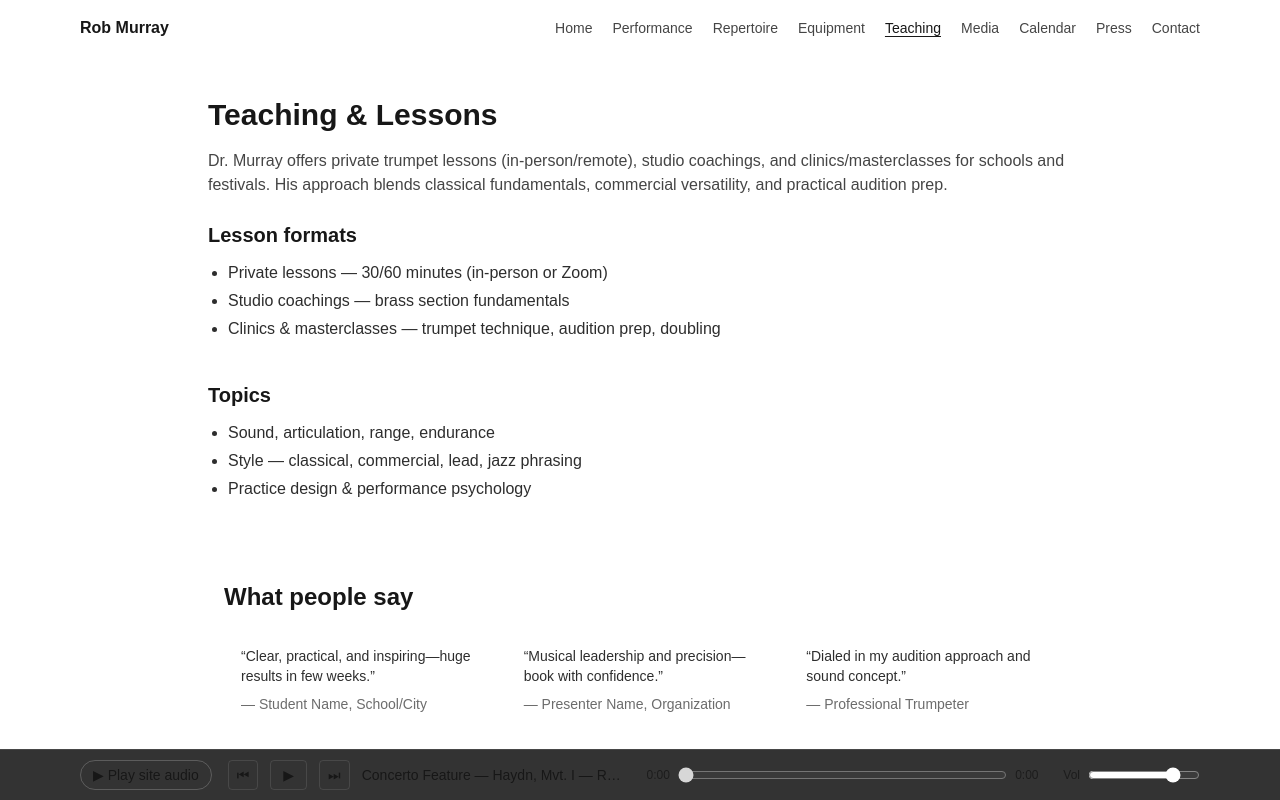
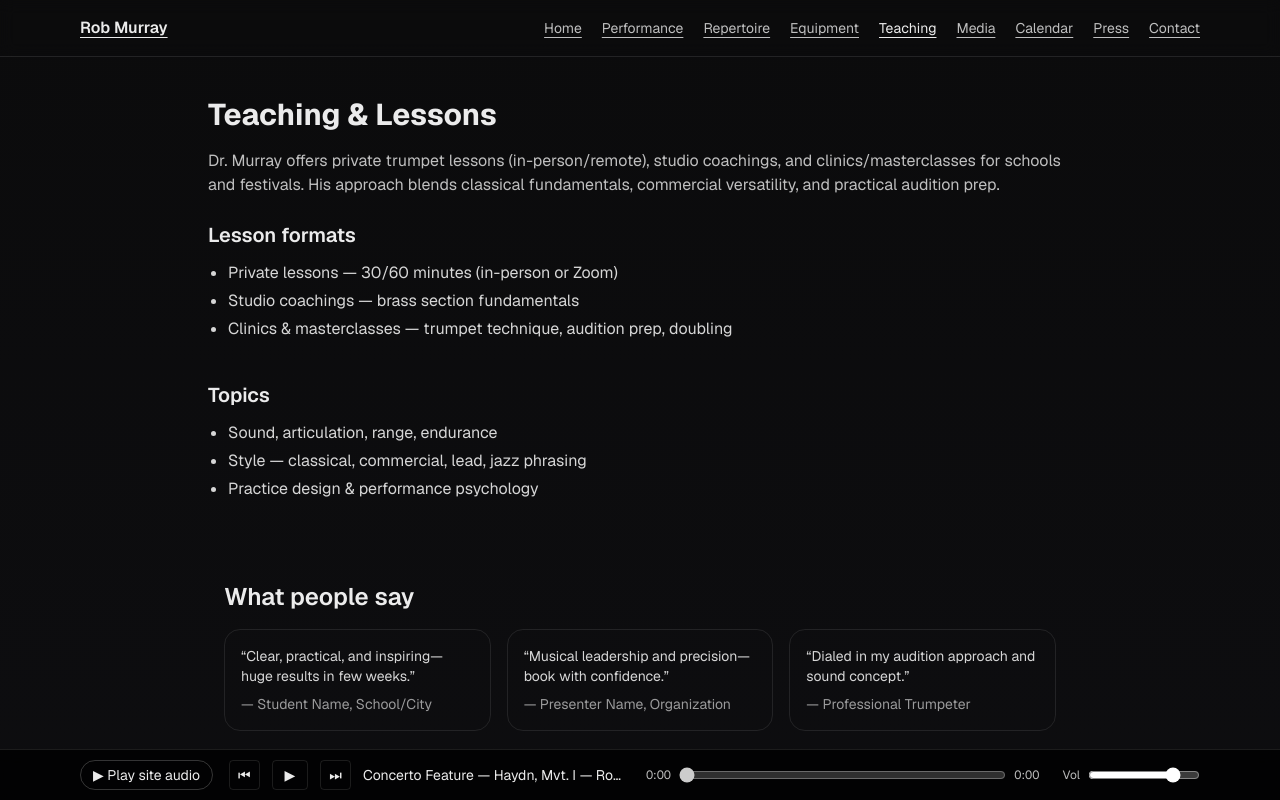
Before and after one commit to rpoole444/dr-murray-website, a Next.js app: page /teaching in a window 1280 px wide. Shown: the top 800 px of the page. Built offline with nearby package versions, Linux system fonts and the light colour scheme.

Commit message:
feat: refine base styling and card UI

```diff
--- a/src/app/globals.css
+++ b/src/app/globals.css
@@ -1,32 +1,36 @@
 @import "tailwindcss";
 
 :root {
-  --background: #ffffff;
-  --foreground: #171717;
+  --background-start: #0B0B0C;
+  --background-end: #0E0E11;
+  --foreground: rgba(255, 255, 255, 0.92);
+  --foreground-secondary: rgba(255, 255, 255, 0.75);
+  --border: rgba(255, 255, 255, 0.10);
+  --accent: 245 100% 67%;
 }
 
 @theme inline {
-  --color-background: var(--background);
+  --color-background: var(--background-start);
   --color-foreground: var(--foreground);
   --font-sans: var(--font-geist-sans);
   --font-mono: var(--font-geist-mono);
 }
 
-@media (prefers-color-scheme: dark) {
-  :root {
-    --background: #0a0a0a;
-    --foreground: #ededed;
-  }
+body {
+  background: linear-gradient(180deg, var(--background-start), var(--background-end));
+  color: var(--foreground);
+  font-family: var(--font-geist-sans), Arial, Helvetica, sans-serif;
 }
 
-body {
-  background: var(--background);
-  color: var(--foreground);
-  font-family: Arial, Helvetica, sans-serif;
+.text-secondary {
+  color: var(--foreground-secondary);
 }
 
-:root {
-  --accent: 245 100% 67%; /* tweak later */
+a {
+  text-decoration: underline;
+  text-underline-offset: 4px;
 }
-a { text-underline-offset: 3px; }
-a:hover { text-decoration-thickness: 2px; }
+
+a:hover {
+  color: hsl(var(--accent));
+}
--- a/src/components/Navbar.tsx
+++ b/src/components/Navbar.tsx
@@ -34,7 +34,7 @@ export default function Navbar() {
               <li key={l.href}>
                 <Link
                   href={l.href}
-                  className={`transition-opacity hover:opacity-100 ${active ? 'opacity-100 underline' : 'opacity-80'}`}
+                  className={`transition-opacity hover:opacity-100 no-underline ${active ? 'opacity-100 underline underline-offset-4' : 'opacity-80'}`}
                   aria-current={active ? 'page' : undefined}
                 >
                   {l.label}
@@ -62,14 +62,14 @@ export default function Navbar() {
       {/* Mobile sheet */}
       {open && (
         <div id="mobile-menu" className="md:hidden border-t border-white/10">
-          <ul className="max-w-6xl mx-auto px-4 py-3 flex flex-col gap-3">
+          <ul className="max-w-6xl mx-auto px-4 py-3 flex flex-col gap-3 text-sm">
             {links.map((l) => {
               const active = pathname === l.href;
               return (
                 <li key={l.href}>
                   <Link
                     href={l.href}
-                    className={`block py-1 ${active ? 'underline' : 'opacity-90'}`}
+                    className={`block py-2 ${active ? 'underline underline-offset-4' : 'opacity-90 no-underline'}`}
                     onClick={() => setOpen(false)}
                     aria-current={active ? 'page' : undefined}
                   >
--- a/src/components/ui.tsx
+++ b/src/components/ui.tsx
@@ -32,3 +32,17 @@ export function ButtonLink({ href, children, variant = 'primary', className = ''
     </Link>
   );
 }
+
+export type CardProps = React.HTMLAttributes<HTMLDivElement> & {
+  as?: React.ElementType;
+  className?: string;
+};
+
+export function Card({ as: Component = 'div', className = '', ...props }: CardProps) {
+  return (
+    <Component
+      className={`rounded-2xl border border-white/10 p-5 hover:bg-white/5 transition focus:outline-none focus-visible:ring-2 focus-visible:ring-offset-2 focus-visible:ring-white ${className}`}
+      {...props}
+    />
+  );
+}
```
